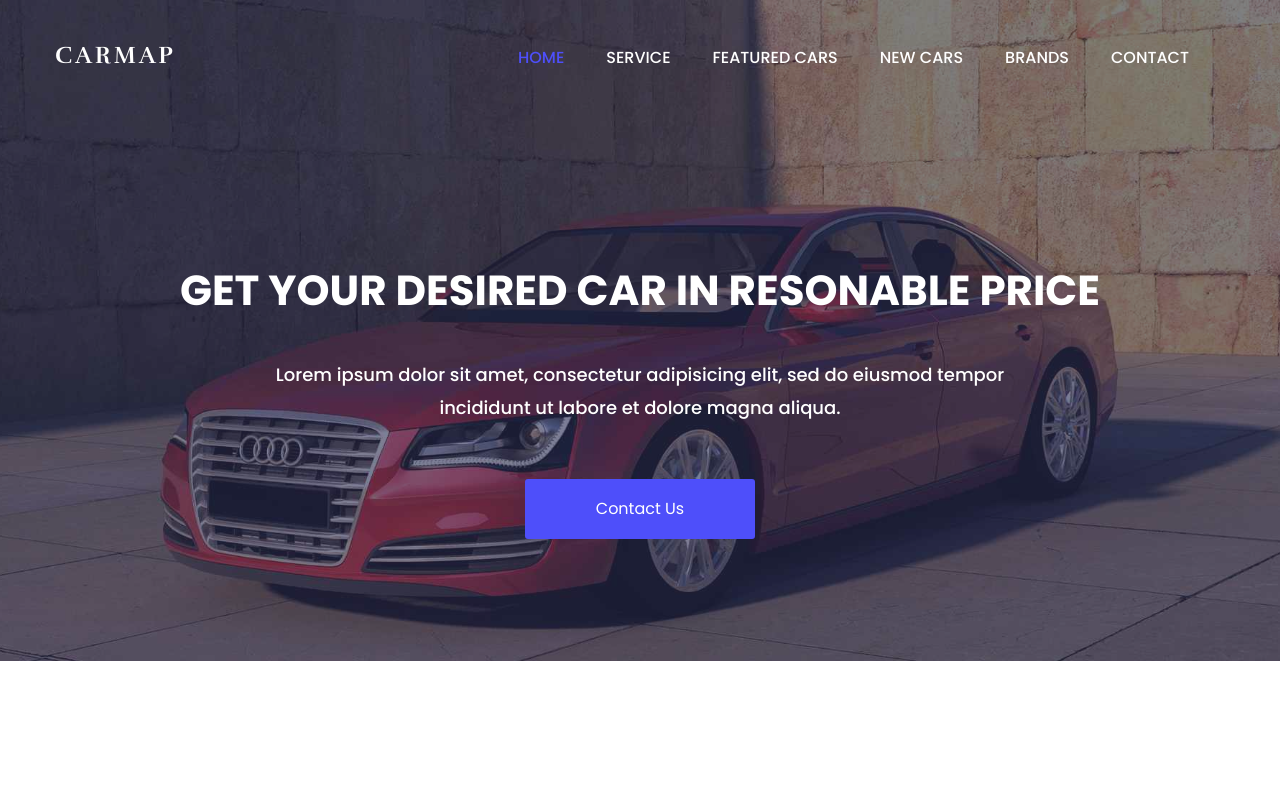
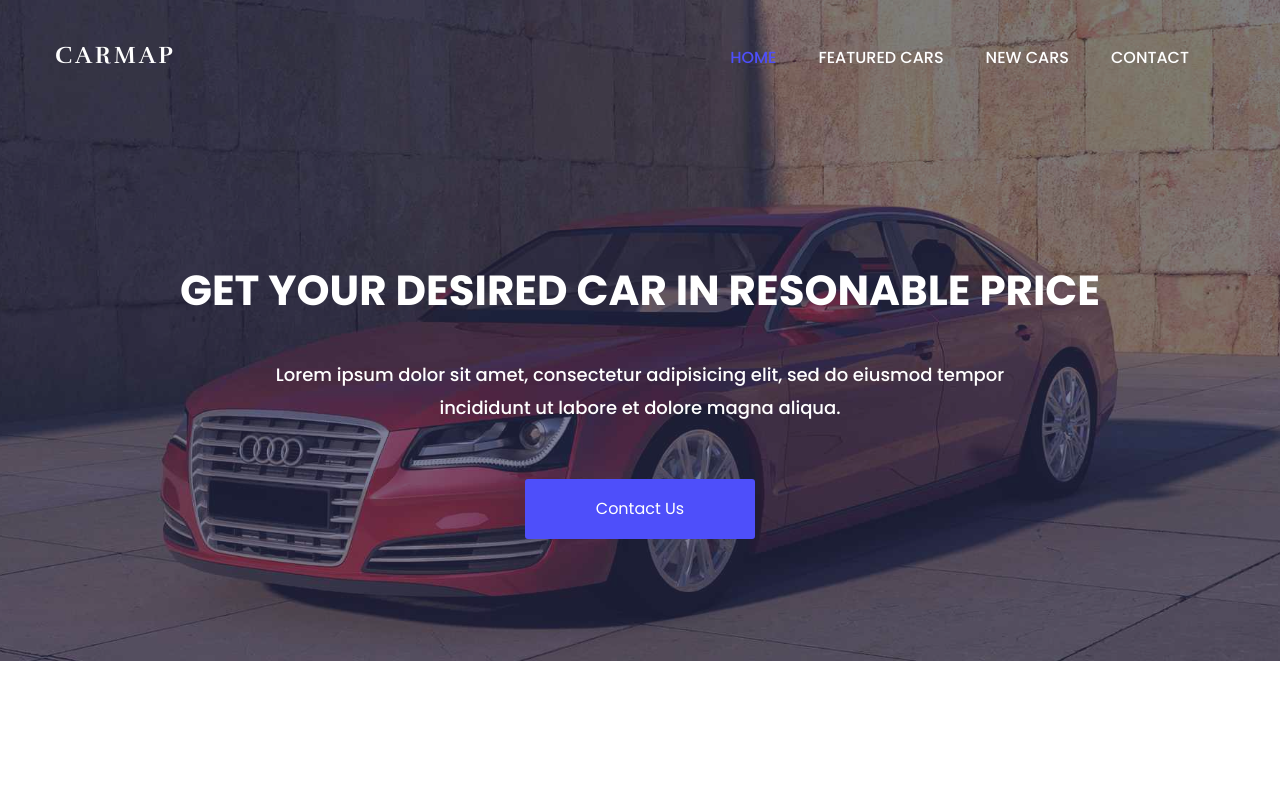
Before and after one commit to reinfosec/reinfosec.github.io, a plain HTML site: page index.html in a window 1280 px wide. Shown: the top 800 px of the page. Drawn offline with nearby package versions, Linux system fonts and the light colour scheme.

Commit message:
Update index.html

```diff
--- a/index.html
+++ b/index.html
@@ -87,10 +87,8 @@
 				            <div class="collapse navbar-collapse menu-ui-design" id="navbar-menu">
 				                <ul class="nav navbar-nav navbar-right" data-in="fadeInDown" data-out="fadeOutUp">
 				                    <li class=" scroll active"><a href="index.html">home</a></li>
-				                    <li><a href="./service.html">service</a></li>
 				                    <li><a href="featuredcars.html">featured cars</a></li>
 				                    <li><a href="newCars.html">new cars</a></li>
-				                    <li><a href="brands.html">brands</a></li>
 				                    <li><a href="contact.html">contact</a></li>
 				                </ul><!--/.nav -->
 				            </div><!-- /.navbar-collapse -->
```
